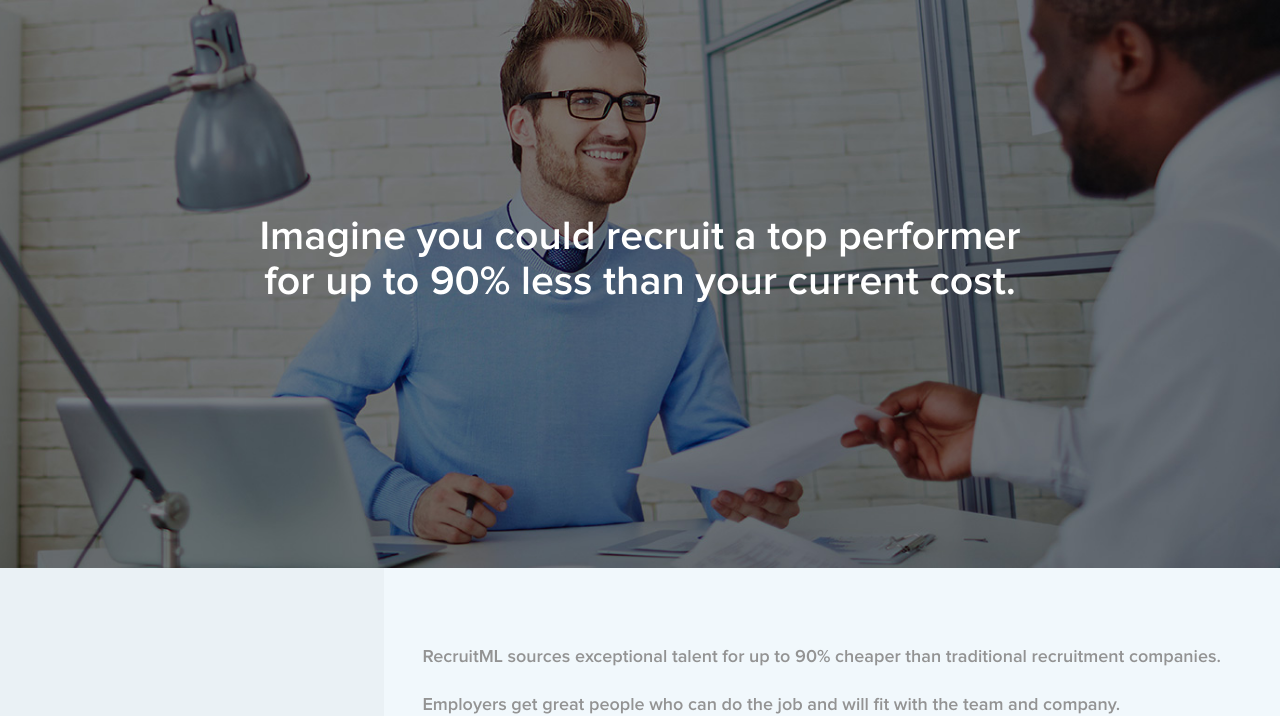
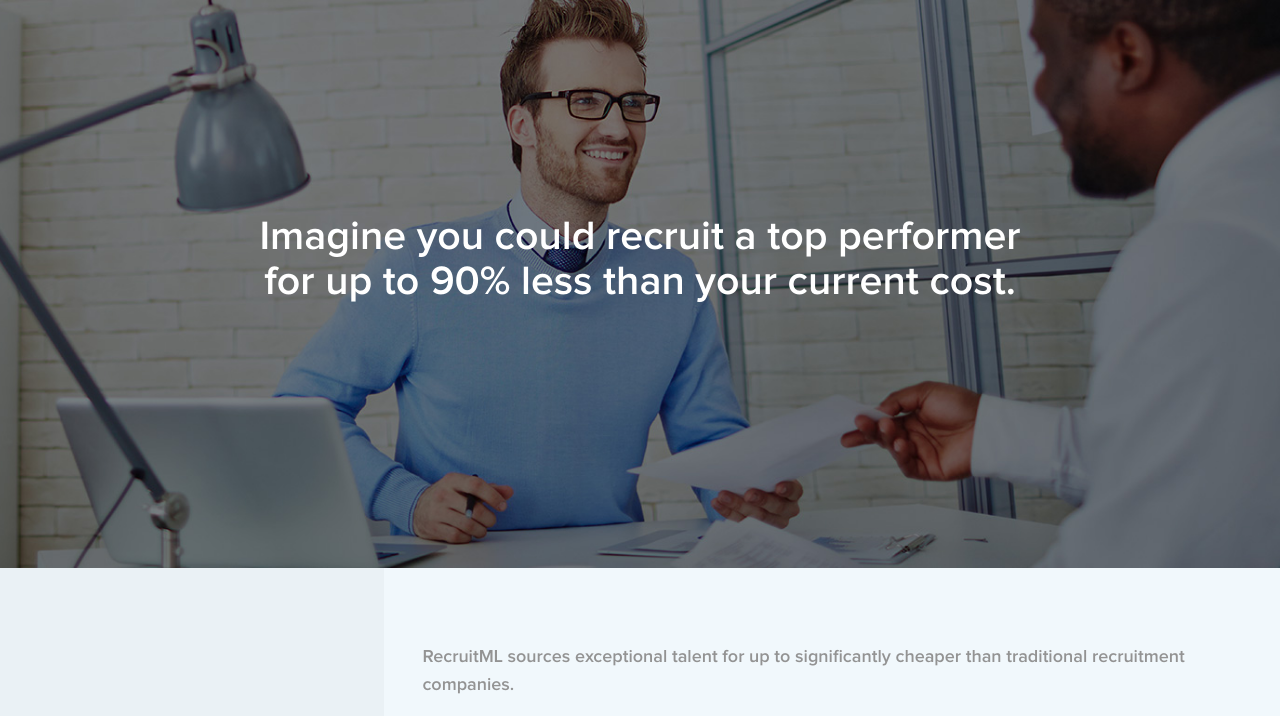
Before and after one commit to recruitml/nodejswebsite, a website: page views/index.html in a window 1280 px wide. Shown: the part 82-798 px from the top of the page. Drawn offline with nearby package versions, Linux system fonts and the light colour scheme; files that its build step writes are made by us from their sources.

Commit message:
Change 90% pricing

```diff
--- a/views/index.html
+++ b/views/index.html
@@ -15,7 +15,7 @@
 				<h1>Who is<br><img src="/images/logo-main.png" alt="RecruitML"></h1>
 			</div>
 			<div class="content-right">
-				<p>RecruitML sources exceptional talent for up to 90% cheaper than traditional recruitment companies. </p>
+				<p>RecruitML sources exceptional talent for up to significantly cheaper than traditional recruitment companies. </p>
 				<p>Employers get great people who can do the job and will fit with the team and company.</p>
 				<p>We are so confident of success that we guarantee our placements for up to 12 months.</p>
 				<p>Revolutionize your hiring and move from “tell me what you have done” to “show me what you can do".</p>
```
